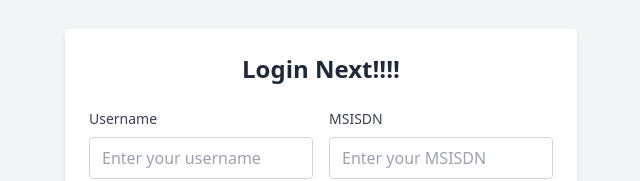
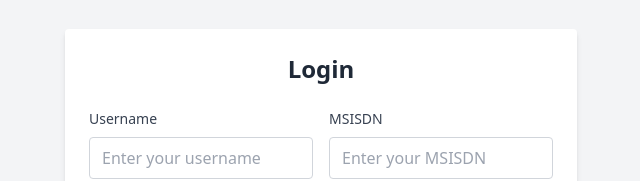
Before and after one commit to JayrTlcfzc/MerchantGUI, a React (Vite) app: page / in a window 1280 px wide. Shown: the part 213-394 px from the top of the page, without its empty margins (319-959 px from the left). Built offline with nearby package versions, Linux system fonts and the light colour scheme.

Commit message:
Update Login.jsx

```diff
--- a/src/pages/Login.jsx
+++ b/src/pages/Login.jsx
@@ -13,7 +13,7 @@ const Login = () => {
     <div className="flex min-h-screen items-center justify-center bg-gray-100">
       <div className="w-full max-w-sm p-6 bg-white rounded shadow-md sm:max-w-md lg:max-w-lg">
         <h2 className="mb-6 text-2xl font-semibold text-center text-gray-800">
-          Login Next!!!!
+          Login
         </h2>
         <form>
 
```
